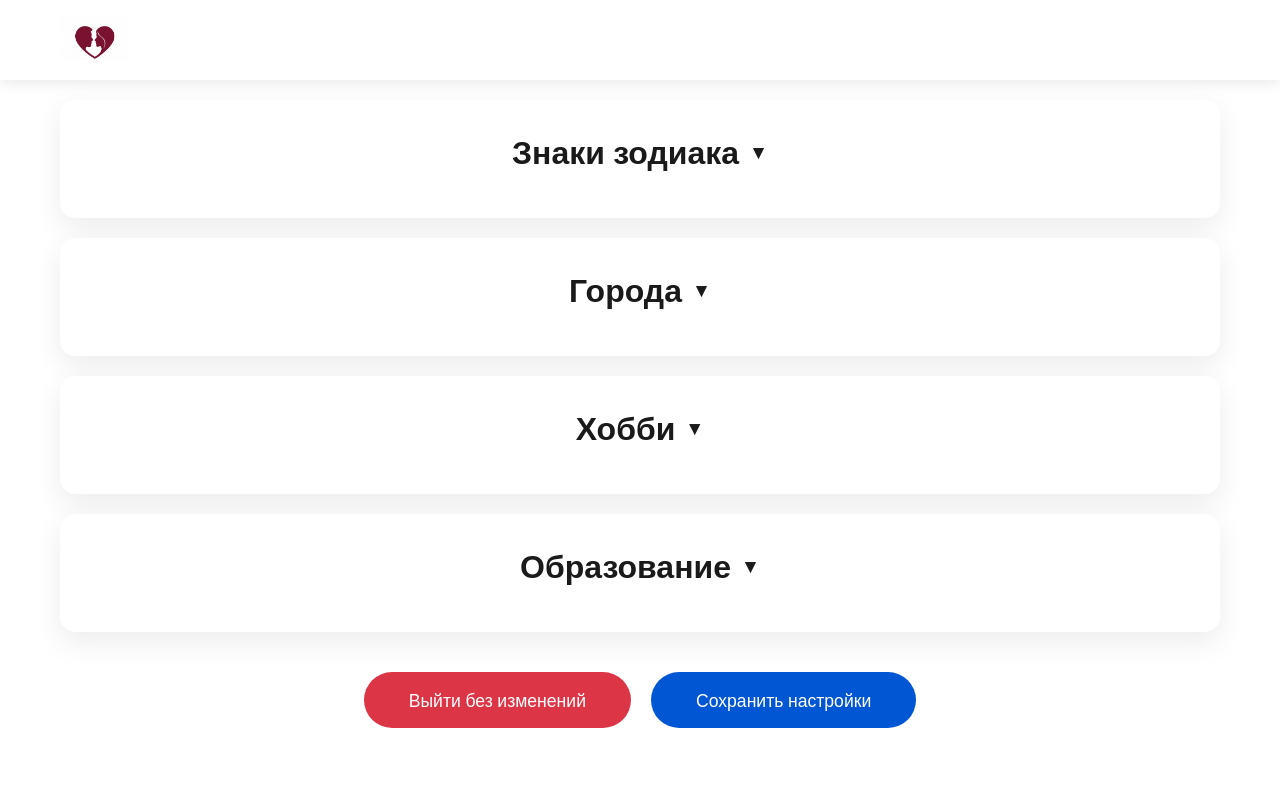
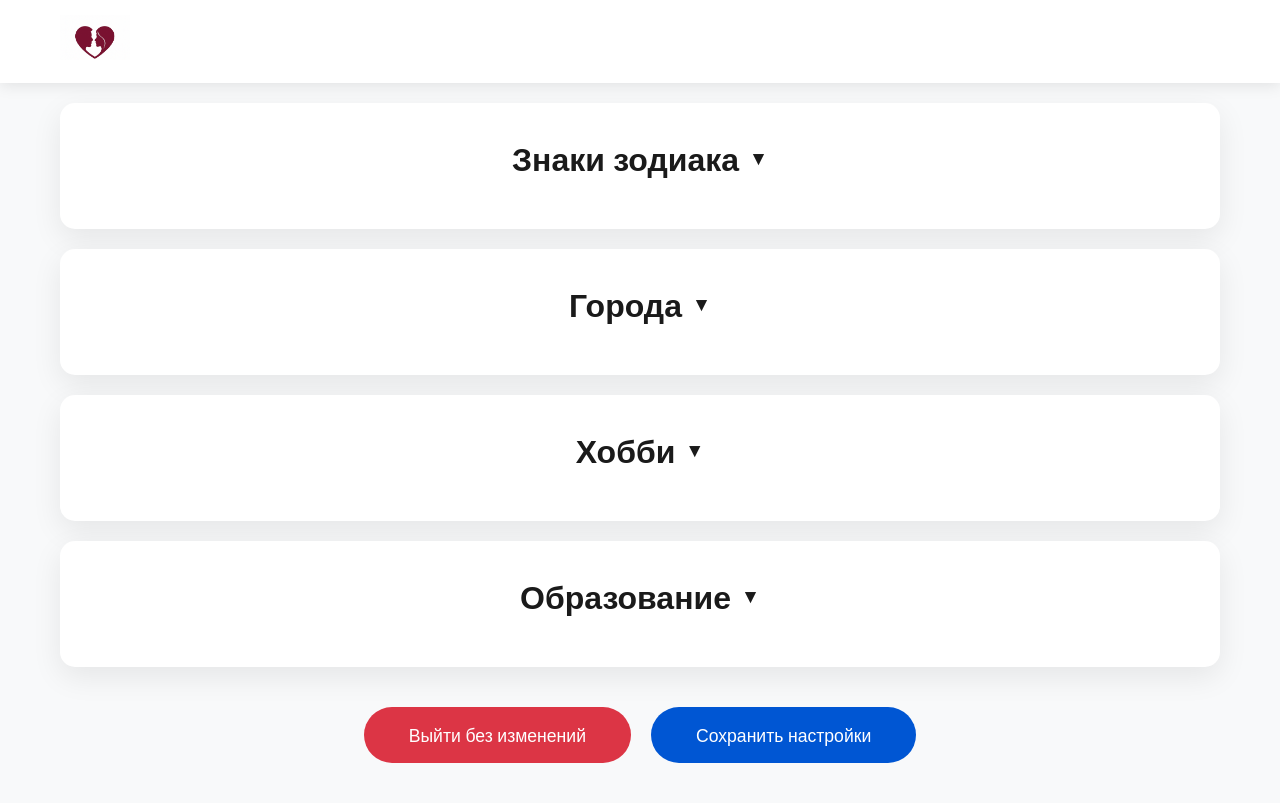
Before and after one commit to porofieff/AstralBind, a Django app: page /select_ahp in a window 1280 px wide. Before the commit the page ends 728 px from the top, so only its background shows below. Run offline with Django 5.2, Linux system fonts and the light colour scheme; a user stored in the database is signed in.

Commit message:
ahp_select design(no db)

```diff
--- a/astralbind/lk/templates/select_ahp.html
+++ b/astralbind/lk/templates/select_ahp.html
@@ -17,7 +17,9 @@
         }
 
         body {
-
+            background: #f8f9fa;
+            color: #000;
+            line-height: 1.6;
         }
 
         .container {
```
Also changed, not shown: astralbind/db.sqlite3.
